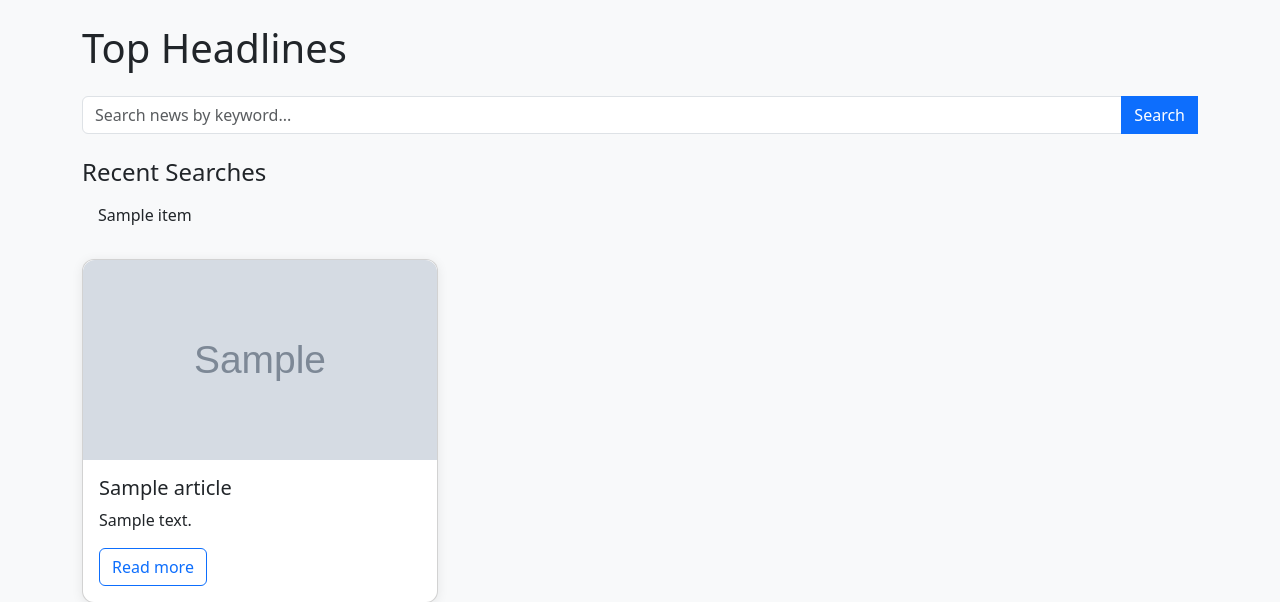
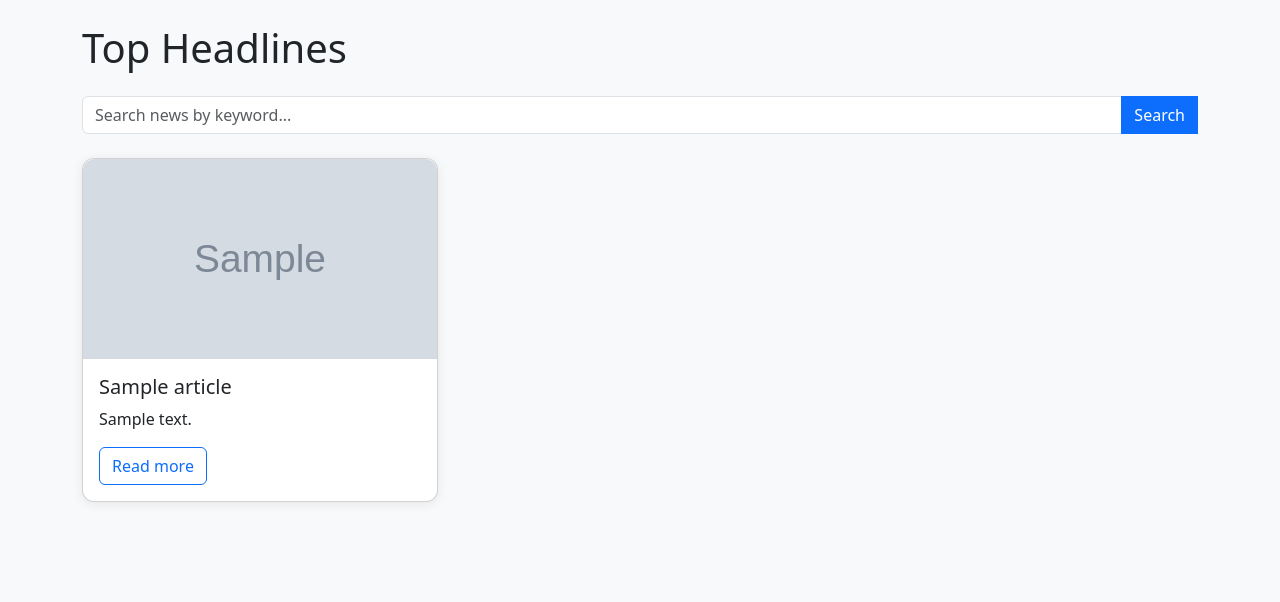
Before and after one commit to peedaluk/news-api-project, a Flask app: template templates/index.html in a window 1280 px wide. Shown: the top 602 px of the page. Run offline with Flask 3, Linux system fonts and the light colour scheme; the template is opened without the code that fills it: most values are stand-ins (such as "Sample title", 1, 10 or a date in 2020); grey boxes marked "Sample" are stand-in pictures; some libraries are stand-ins or nearby versions.

Commit message:
adding screenshots

```diff
--- a/templates/index.html
+++ b/templates/index.html
@@ -34,12 +34,12 @@
     </form>
 
 
-    <h4>Recent Searches</h4>
+    <!-- <h4>Recent Searches</h4>
     <ul class="list-group mb-4">
         {% for item in recent_searches %}
             <li class="list-group-item">{{ item }}</li>
         {% endfor %}
-    </ul>
+    </ul> -->
 
     <div class="row">
         {% for article in articles %}
```
Also changed, not shown: 3 other files.
